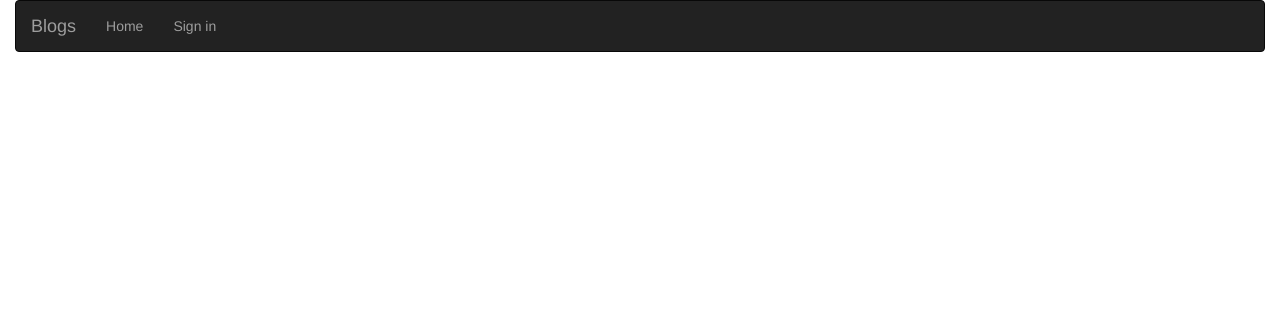
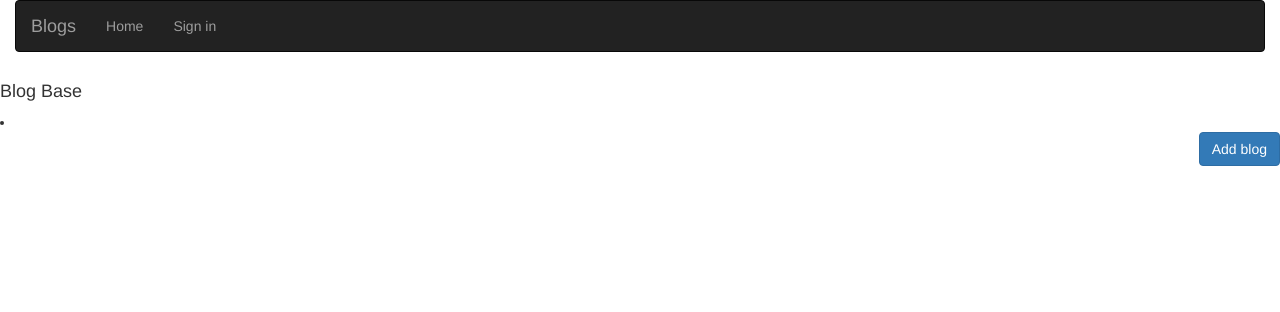
Before and after one commit to Grantone/Blog-Base, a Flask app: page / in a window 1280 px wide. Shown: the top 312 px of the page. Run offline with Flask 2, Linux system fonts and the light colour scheme; some libraries are stand-ins or nearby versions.

Commit message:
additions

```diff
--- a/app/auth/forms.py
+++ b/app/auth/forms.py
@@ -8,8 +8,8 @@ from wtforms import ValidationError
 class RegistrationForm(FlaskForm):
     email = StringField('Your Email Address', validators=[Required(), Email()])
     uname = StringField('Enter your uname', validators=[Required()])
-    password = PasswordField('Password', validators=[Required(),
-                                                     EqualTo('password_confirm', message='Passwords must match')])
+    password = PasswordField('Password', validators=[Required(), EqualTo(
+        'password_confirm', message='Passwords must match')])
     password_confirm = PasswordField(
         'Confirm Password', validators=[Required()])
     submit = SubmitField('Sign Up')
--- a/app/main/views.py
+++ b/app/main/views.py
@@ -12,12 +12,11 @@ def index():
     view root page
     '''
 
-    blog = BlogForm()
     title = 'Home - Welcome to Blog Base'
-    return render_template('index.html', title=title, blog=blog)
+    return render_template('index.html', title=title)
 
 
-@main.route('/blog/<int:blog_id>')
+@main.route('/blog/<int:id>')
 def blogs(id):
     '''
     View blog page function
--- a/app/templates/auth/auth-base.html
+++ b/app/templates/auth/auth-base.html
@@ -0,0 +1 @@
+{% extends 'bootstrap/base.html'%}
--- a/app/templates/auth/login.html
+++ b/app/templates/auth/login.html
@@ -1,4 +1,4 @@
- {% extends 'base.html'%} {% import 'bootstrap/wtf.html' as wtf%} {% block content %}
+ {% extends 'auth/auth-base.html'%} {% import 'bootstrap/wtf.html' as wtf%} {% block content %}
 <div class="col-md-4"> </div>
 <div class="col-md-8">
 
--- a/app/templates/index.html
+++ b/app/templates/index.html
@@ -7,5 +7,6 @@
 
 <!-- Content block -->
 {% block content %}
-<!-- <h4>Blog Base</h4> {{ macro.displayBlogs(blog) }} -->
-<!-- <p class="text-right"><a class="btn btn-primary" href="/blog/new/{{blog.id}}">Add blog</a> {% endblock %} -->
+<h4>Blog Base</h4>
+<li>{{ macro.displayBlogs(blog) }}</li>
+<p class="text-right"><a class="btn btn-primary" href="/blog/new">Add blog</a> {% endblock %}
```
Also changed, not shown: README.md (added).
